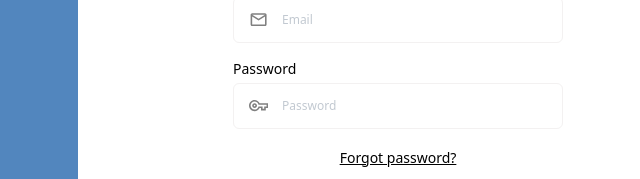
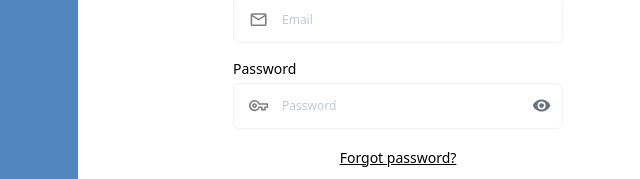
Before and after one commit to Marshall-D/traffix, a Next.js app: page / in a window 1280 px wide. Shown: the part 371-550 px from the top of the page, without its empty margins (562-1202 px from the left). Built offline with nearby package versions, Linux system fonts and the light colour scheme; no server answers.

Commit message:
chore: add eye icon to password field

```diff
--- a/pages/admin/forgot-password/reset.tsx
+++ b/pages/admin/forgot-password/reset.tsx
@@ -16,10 +16,6 @@ const ResetPassword: React.FC = () => {
     confirm,
     setPassword,
     setConfirm,
-    showPassword,
-    setShowPassword,
-    showConfirm,
-    setShowConfirm,
     hasMinLength,
     hasLetter,
     hasNumber,
@@ -67,7 +63,7 @@ const ResetPassword: React.FC = () => {
 
           <div className="space-y-4">
             <Input
-              type={showPassword ? "text" : "password"}
+              type="password"
               label="Password"
               placeholder="Enter Password"
               value={password}
@@ -76,8 +72,8 @@ const ResetPassword: React.FC = () => {
             />
 
             <Input
-              type={showConfirm ? "text" : "password"}
-              label="Password"
+              type="password"
+              label="Confirm Password"
               placeholder="Confirm Password"
               value={confirm}
               onChange={(e) => setConfirm(e.target.value)}
--- a/src/components/input/index.tsx
+++ b/src/components/input/index.tsx
@@ -1,10 +1,12 @@
+import { mdiEye, mdiEyeOff } from "@mdi/js";
 import Icon from "@mdi/react";
 import classNames from "classnames";
-import React, { forwardRef } from "react";
+import React, { forwardRef, useState } from "react";
 
 import { IInput } from "./input";
 import InputLabel from "../inputLabel";
 
+// When type="password", the right-side icon is always the visibility toggle (takes precedence over appendIcon).
 // eslint-disable-next-line react/display-name
 export const Input = forwardRef<HTMLInputElement, IInput>(
   (
@@ -37,6 +39,14 @@ export const Input = forwardRef<HTMLInputElement, IInput>(
     },
     ref
   ) => {
+    const isPassword = type === "password";
+    const [showPasswordVisible, setShowPasswordVisible] = useState(false);
+    const effectiveType = isPassword
+      ? showPasswordVisible
+        ? "text"
+        : "password"
+      : type;
+    const showAppendIcon = isPassword || appendIcon;
     const valid = !touched || (touched && !error);
 
     const classes = classNames(
@@ -47,12 +57,16 @@ export const Input = forwardRef<HTMLInputElement, IInput>(
       // InputBackgroundVariant[inputBackgroundVariant],
       preppendIcon && "pl-12",
       preppendImg && "pl-12",
-      appendIcon && "pr-10",
+      showAppendIcon && "pr-10",
       valid ? "border-grey" : "border-2 border-error",
       placeholderVariant === "default"
         ? "placeholder:text-[#C2C9D1]"
         : "placeholder:text-black"
     );
+
+    const handleTogglePasswordVisibility = () => {
+      if (isPassword) setShowPasswordVisible((prev) => !prev);
+    };
 
     return (
       <div onBlur={onBlur} className={className}>
@@ -89,10 +103,30 @@ export const Input = forwardRef<HTMLInputElement, IInput>(
             placeholder
           </p> */}
           <div
-            onClick={onAppendClick}
+            onClick={isPassword ? handleTogglePasswordVisibility : onAppendClick}
             className="flex absolute inset-y-0 right-0 items-center pr-3"
+            role={isPassword ? "button" : undefined}
+            aria-label={isPassword ? (showPasswordVisible ? "Hide password" : "Show password") : undefined}
+            tabIndex={isPassword ? 0 : undefined}
+            onKeyDown={
+              isPassword
+                ? (e) => {
+                    if (e.key === "Enter" || e.key === " ") {
+                      e.preventDefault();
+                      setShowPasswordVisible((prev) => !prev);
+                    }
+                  }
+                : undefined
+            }
           >
-            {appendIcon ? (
+            {isPassword ? (
+              <Icon
+                className="text-[#6b7280] cursor-pointer hover:text-gray-900"
+                size={iconSize}
+                path={showPasswordVisible ? mdiEyeOff : mdiEye}
+                aria-hidden
+              />
+            ) : appendIcon ? (
               <Icon
                 className="text-[#E4E7EC] cursor-pointer"
                 size={iconSize}
@@ -108,7 +142,7 @@ export const Input = forwardRef<HTMLInputElement, IInput>(
             onChange={onChange}
             placeholder={placeholder}
             value={value}
-            type={type}
+            type={effectiveType}
             disabled={disabled}
           />
         </div>
--- a/src/hooks/useForgotPassword.ts
+++ b/src/hooks/useForgotPassword.ts
@@ -128,8 +128,6 @@ export default function useForgotPassword(initialEmail = "") {
   //
   const [password, setPassword] = useState("");
   const [confirm, setConfirm] = useState("");
-  const [showPassword, setShowPassword] = useState(false);
-  const [showConfirm, setShowConfirm] = useState(false);
   const [resetError, setResetError] = useState<string | null>(null);
   const hasMinLength = validateMinLength(password, 8);
   const hasLetter = validateHasLetter(password);
@@ -180,10 +178,6 @@ export default function useForgotPassword(initialEmail = "") {
     confirm,
     setPassword,
     setConfirm,
-    showPassword,
-    setShowPassword,
-    showConfirm,
-    setShowConfirm,
     hasMinLength,
     hasLetter,
     hasNumber,
```
